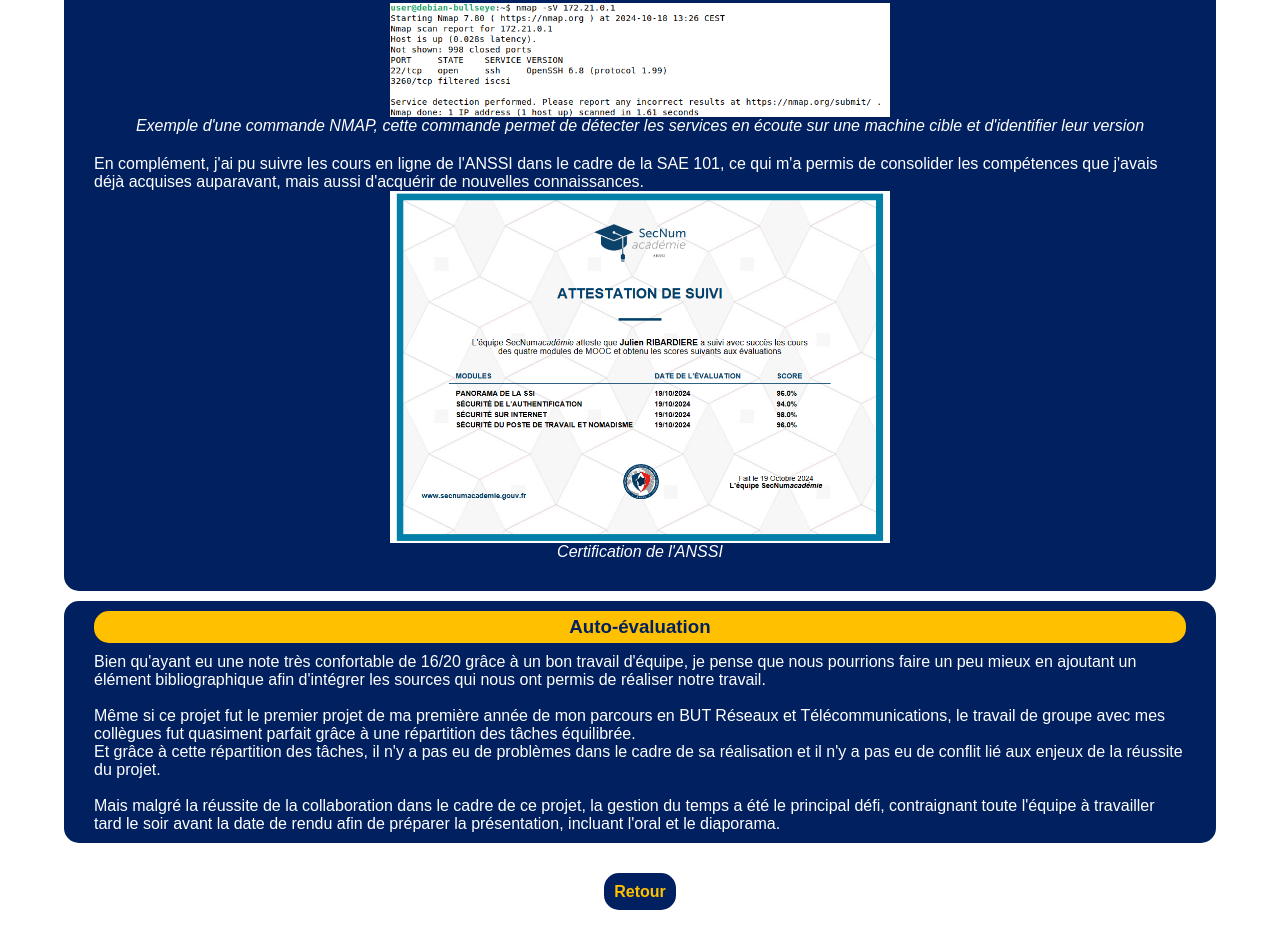
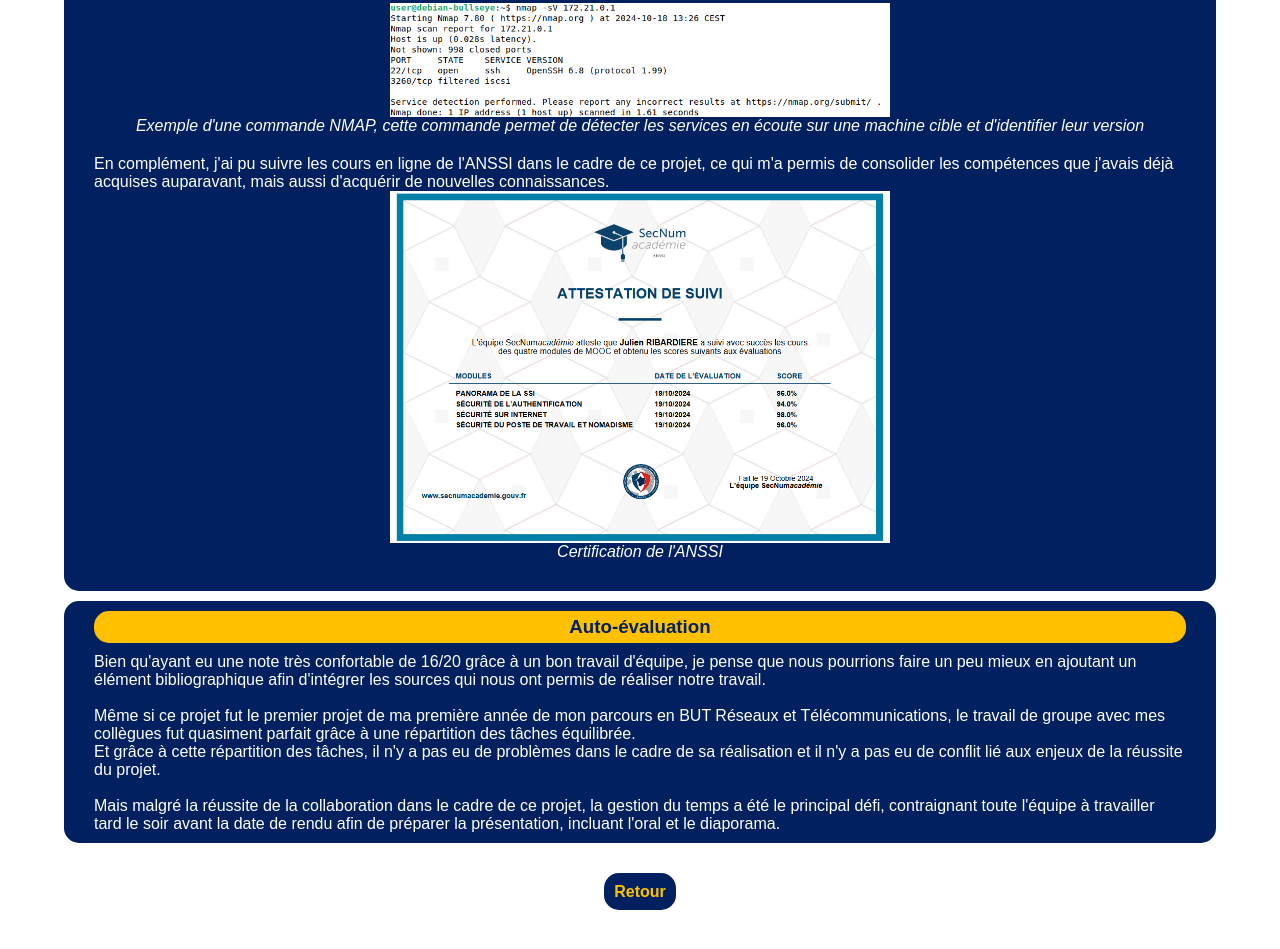
Before and after one commit to Juribard/Julien_RIBARDIERE_Portfoliot_2025, a plain HTML site: page pages/SAE11.html in a window 1280 px wide. Shown: the part 1096-2045 px from the top of the page. Drawn offline with Linux system fonts and the light colour scheme.

Commit message:
correction2

```diff
--- a/pages/SAE11.html
+++ b/pages/SAE11.html
@@ -52,7 +52,7 @@
         <img class="photo" src="../images/debian_nmap_vm_passerelle3.png">
         <legend><i>Exemple d'une commande NMAP, cette commande permet de détecter les services en écoute sur une machine cible et d'identifier leur version</i></legend>
         <p>
-            En complément, j'ai pu suivre les cours en ligne de l'ANSSI dans le cadre de la SAE 101, ce qui m'a permis de consolider les compétences que j'avais déjà acquises auparavant, mais aussi d'acquérir de nouvelles connaissances.
+            En complément, j'ai pu suivre les cours en ligne de l'ANSSI dans le cadre de ce projet, ce qui m'a permis de consolider les compétences que j'avais déjà acquises auparavant, mais aussi d'acquérir de nouvelles connaissances.
         </p>
         <img class="photo" src="../images/SecNumAcadémie_attestation.png">
         <legend><i>Certification de l'ANSSI</i></legend>
```
